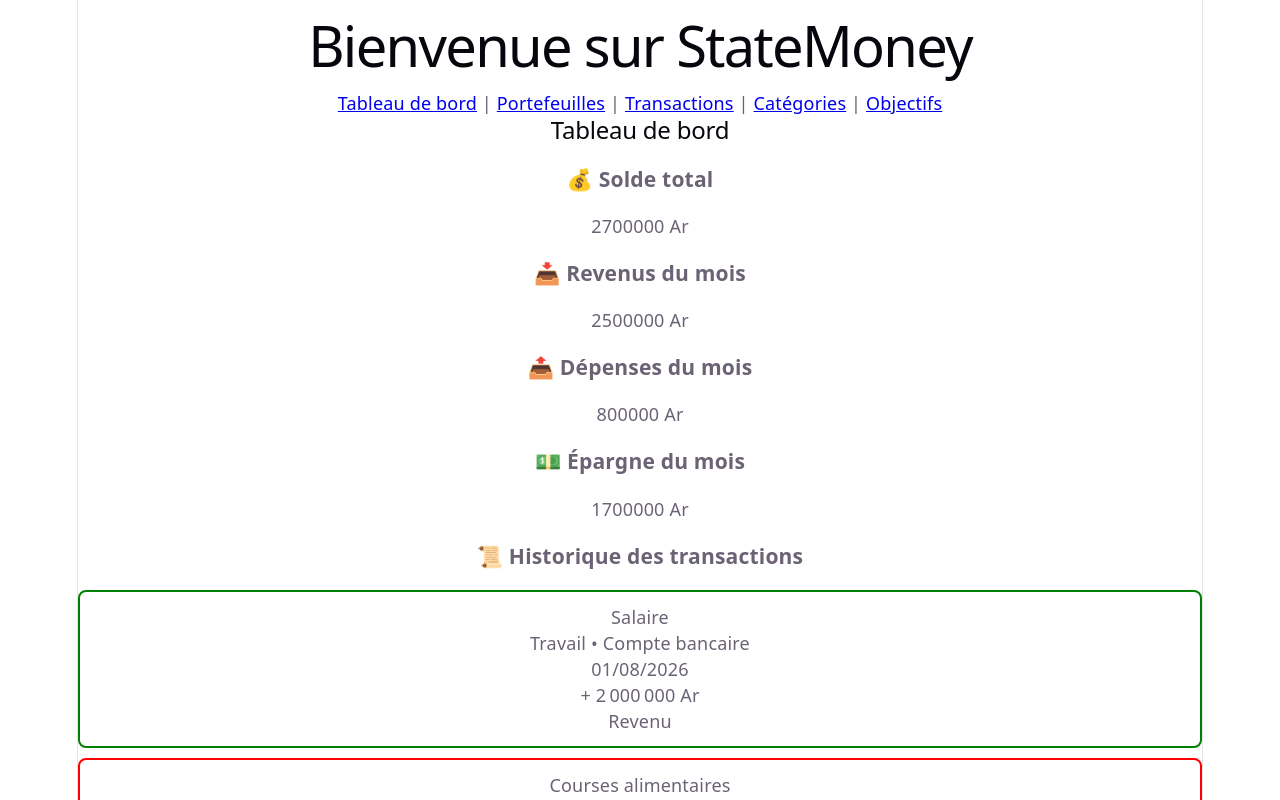
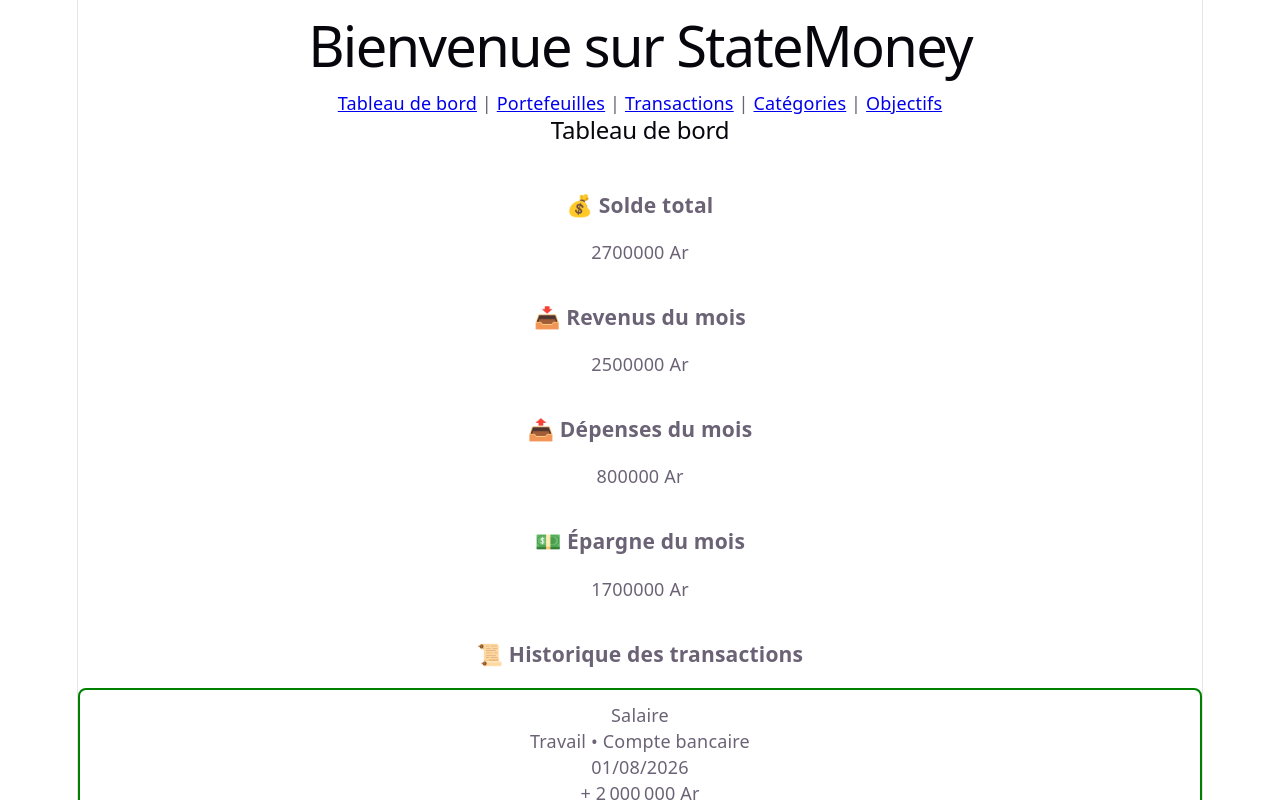
Before and after one commit to stephanie-chan-dev25/StateMoney, a React (Vite) app in the folder frontend/: page / in a window 1280 px wide. Shown: the top 800 px of the page. Built offline with nearby package versions, Linux system fonts and the light colour scheme.

Commit message:
refactor: improve dashboard structure and styling

```diff
--- /dev/null
+++ b/frontend/src/components/dashboard/Dashboard.css
@@ -0,0 +1,5 @@
+.dashboard {
+  display: flex;
+  flex-direction: column;
+  gap: 1rem;
+}
--- a/frontend/src/components/dashboard/Dashboard.tsx
+++ b/frontend/src/components/dashboard/Dashboard.tsx
@@ -1,11 +1,11 @@
 import MonthlyExpenses from "./MonthlyExpenses"
 import MonthlyIncome from "./MonthlyIncome"
-import MonthlySavings from "./MonthlySavings";
+import MonthlySavings from "./MonthlySavings"
 import TotalBalance from "./TotalBalance"
-import TransactionHistory from "./TransactionHistory";
-import type { Transaction } from "../../types/transaction"
+import TransactionHistory from "./TransactionHistory"
 import { transactions } from "../../data/transactions"
 import { dashboardStats } from "../../data/dashboardStats"
+import "./Dashboard.css"
 type DashboardProps = {
   title: string
 }
@@ -17,7 +17,7 @@ function Dashboard({ title }: DashboardProps) {
   const monthlySavings = monthlyIncome - monthlyExpenses
 
   return (
-    <section>
+    <section className="dashboard">
       <h2>{title}</h2>
 
       <TotalBalance balance={totalBalance} />
```
